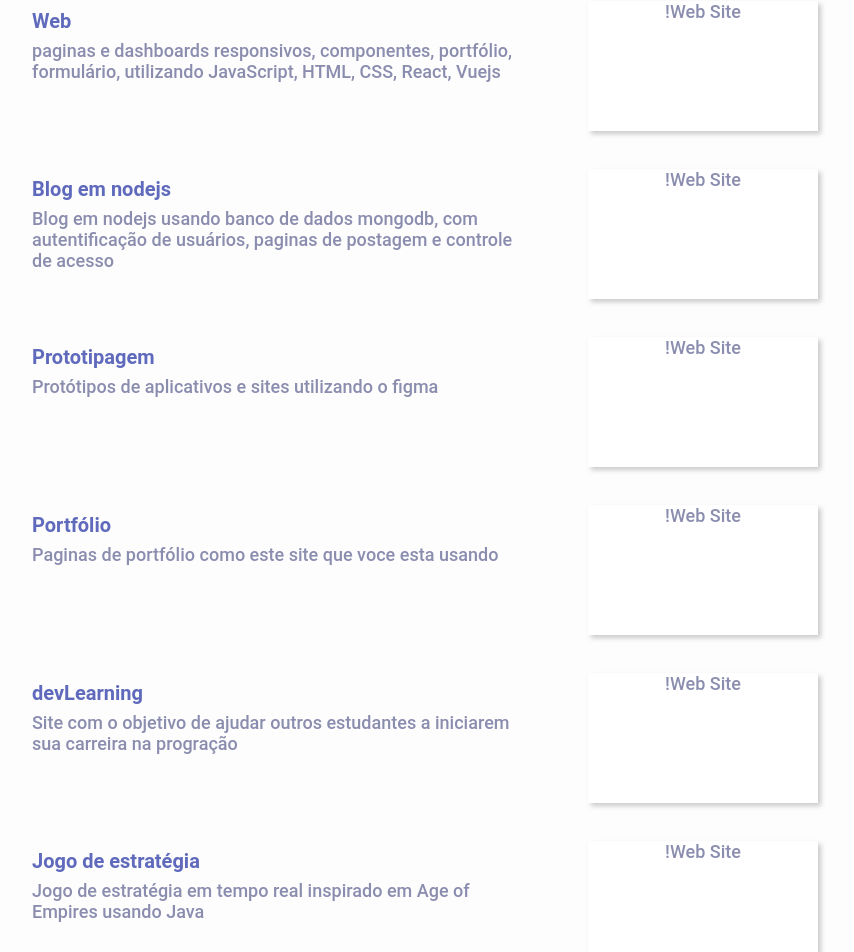
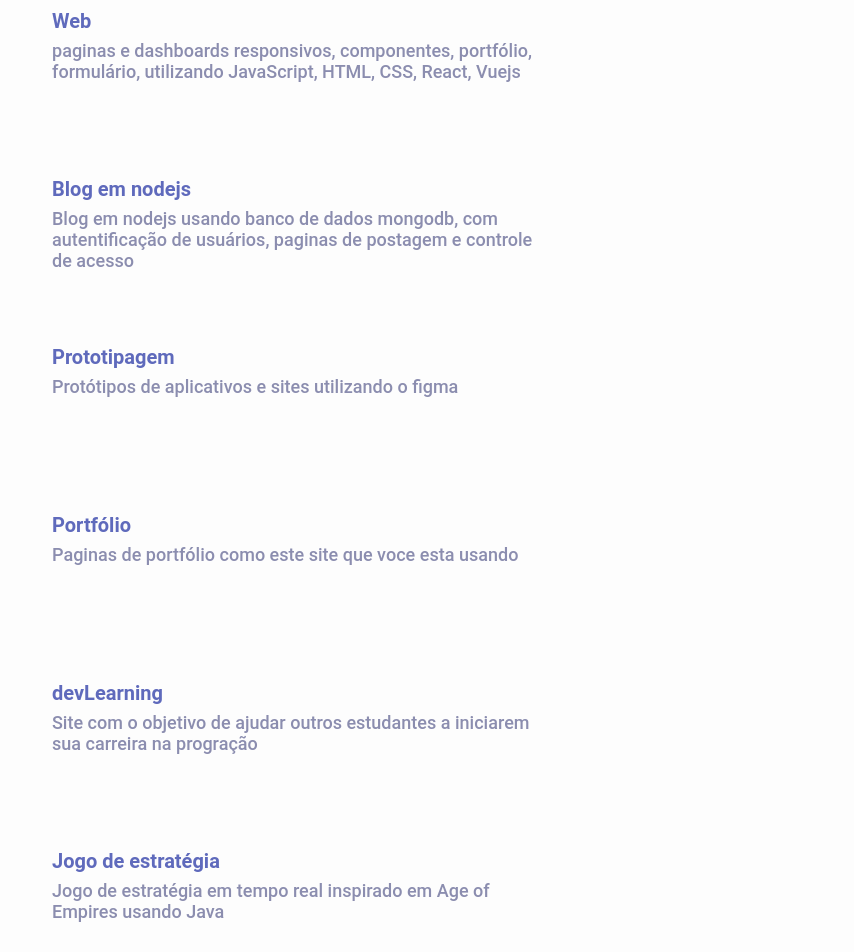
Before and after one commit to luiz-cazarin/portifolio, a React (Create React App) app: page /projects in a window 1280 px wide. Shown: the part 440-1392 px from the top of the page, without its empty margins (219-1073 px from the left). Built offline with nearby package versions, Linux system fonts and the light colour scheme.

Commit message:
fix layout page
layout page

```diff
--- /dev/null
+++ b/Api.js
@@ -0,0 +1,6 @@
+import react from 'react';
+import axios from 'axios';
+
+export default axios.create ({
+    baseURL: 'http://localhost:5000'
+})
--- a/package.json
+++ b/package.json
@@ -6,6 +6,7 @@
     "@testing-library/jest-dom": "^5.16.4",
     "@testing-library/react": "^12.1.4",
     "@testing-library/user-event": "^13.5.0",
+    "axios": "^0.26.1",
     "firebase": "^9.6.10",
     "react": "^18.0.0",
     "react-dom": "^18.0.0",
--- a/src/App.js
+++ b/src/App.js
@@ -1,12 +1,20 @@
 import { BrowserRouter as Router, Routes, Route} from 'react-router-dom'
 import Home from "./pages/Home";
 import Projects from "./pages/Projects";
-import Navbar from "./components/layout/Navbar"
-import Footer from "./components/layout/Footer"
+import Navbar from "./components/layout/Navbar";
+import Footer from "./components/layout/Footer";
 import Contact from './pages/Contact';
 import Login from './pages/Login';
+import axios from 'axios';
+import { useState, useEffect } from 'react';
 
 function App() {
+
+  useEffect(() => {
+
+  }, [])
+
+
   return (
     <Router>
         <Navbar></Navbar>
--- a/src/pages/Contact.module.css
+++ b/src/pages/Contact.module.css
@@ -28,7 +28,7 @@
 
 .box__icon:hover {
     cursor: pointer;
-    transition: .4s;
+    transition: .2s;
     border-radius: 50px;
     box-shadow: 5px 5px 15px rgba(0, 0, 0, 0.267);
 }
--- a/src/pages/Login.module.css
+++ b/src/pages/Login.module.css
@@ -4,13 +4,56 @@
     align-items: center;
 }
 
-.contentContainer {
-    max-width: 1400px;
-    margin: auto;
-    display: flex;
-    align-items: center;
-    justify-content: space-between;
+@media (min-width: 0px) {
+    .box__text {
+        font-size: 0;
+    }
 }
+
+@media (min-width: 1000px) {
+    .contentContainer {
+        max-width: 1400px;
+        margin: auto;
+        display: flex;
+        align-items: center;
+        justify-content: space-between;
+    }
+
+    .box__text {
+        max-width: 550px;
+        padding: 1rem;
+    }
+
+    .box__text h1{
+        font-family: 'Segoe UI';
+        font-weight: 700;
+        font-size: 48px;
+        color: #4E5BB4;
+    }
+
+    .box__text h2{
+        font-family: 'Segoe UI';
+        font-weight: 700;
+        font-size: 48px;
+        color: #4E5BB4;
+    }
+
+    .box__text p{
+        font-family: 'Roboto';
+        font-weight: 400;
+        font-size: 18px;
+        color: #4E5BB4;
+    }
+
+    .box__text span{
+        font-family: 'Roboto';
+        font-style: normal;
+        font-weight: 400;
+        font-size: 18px;
+        color: #4E5BB4;
+    }
+}
+
 
 .title {
     font-family: 'Segoe UI';
@@ -21,10 +64,7 @@
     margin-bottom: 35px;
 }
 
-.box__text {
-    max-width: 550px;
-    padding: 1rem;
-}
+
 
 .box__form {
     width: 100%;
@@ -41,6 +81,7 @@
 }
 
 .btn__login:hover {
+    cursor: pointer;
     transition: .3s;
     background: #7181e7;
 }
@@ -58,38 +99,11 @@
 }
 
 .input__values:focus {
-    border: none;
+    outline: none;
     background-color: #4e5cb411;
 }
 
-.box__text h1{
-    font-family: 'Segoe UI';
-    font-weight: 700;
-    font-size: 48px;
-    color: #4E5BB4;
-}
 
-.box__text h2{
-    font-family: 'Segoe UI';
-    font-weight: 700;
-    font-size: 48px;
-    color: #4E5BB4;
-}
-
-.box__text p{
-    font-family: 'Roboto';
-    font-weight: 400;
-    font-size: 18px;
-    color: #4E5BB4;
-}
-
-.box__text span{
-    font-family: 'Roboto';
-    font-style: normal;
-    font-weight: 400;
-    font-size: 18px;
-    color: #4E5BB4;
-}
 
 
 
--- a/src/pages/Projects.js
+++ b/src/pages/Projects.js
@@ -1,7 +1,62 @@
 import styles from './Projects.module.css'
 
 export default function Projects () {
-    const image = true;
+    const projects = [
+        {
+            title: 'Seja +',
+            text: 'Projeto realizado na universidade para a universidade, sistema utilizado para organizar projetos sociais e projetos de extensão realizados por alunos da Universidade Católica de Brasília',
+            url: null
+        },
+        {
+            title: 'Web',
+            text: 'paginas e dashboards responsivos, componentes, portfólio, formulário, utilizando JavaScript, HTML, CSS, React, Vuejs',
+            url: null
+        },
+        {
+            title: 'Blog em nodejs',
+            text: 'Blog em nodejs usando banco de dados mongodb, com autentificação de usuários, paginas de postagem e controle de acesso',
+            url: 'https://github.com/luiz-cazarin/BlogApp'
+        },
+        {
+            title: 'Prototipagem',
+            text: 'Protótipos de aplicativos e sites utilizando o figma',
+            url: null
+        },
+        {
+            title: 'Portfólio',
+            text: 'Paginas de portfólio como este site que voce esta usando',
+            url: 'https://github.com/luiz-cazarin/portifolio'
+        },
+        {
+            title: 'devLearning',
+            text: 'Site com o objetivo de ajudar outros estudantes a iniciarem sua carreira na progração',
+            url: null
+        },
+        {
+            title: 'Jogo de estratégia',
+            text: 'Jogo de estratégia em tempo real inspirado em Age of Empires usando Java',
+            url: 'https://github.com/luiz-cazarin/Jogo-Estrategia-em-Tempo-Real'
+        },
+    ]
+    const listProjects = projects.map(
+        (c) =>
+                <div className={styles.grid__projects}>
+                    <div className={styles.grid__projects_col1}>
+                        <h4>
+                            <a href={c.url}>{c.title}</a>
+                        </h4>
+                        <p>{c.text}</p>
+                    </div>
+                    { c.srcImg &&
+                        <div className={styles.grid__projects_col2}>
+                            <div className={styles.card__projects}>
+                                <p>{c.srcImg}</p>
+                            </div>
+                        </div>
+                    }
+                </div>
+    )
+
     return (
         <div className={styles.bodyProjects}>
             <div className={styles.projects}>
@@ -13,85 +68,9 @@
                             <hr className={styles.line}></hr>
                         </div>
                 </div>
-                <div className={styles.grid__projects} >
-                    <div className={styles.grid__projects_col1}>
-                        <h4>Seja +</h4>
-                        <p>Projeto realizado na universidade para a universidade, sistema utilizado para organizar projetos sociais e projetos de extensão realizados por alunos da Universidade Católica de Brasília</p>
-                    </div>
-                    <div className={styles.grid__projects_col2}>
-                        {image !== null &&
-                            <div className={styles.card__projects}>
-                                <p> !Web Site</p>
-                            </div>
-                        }
-                    </div>
-                </div>
-                <div className={styles.grid__projects} >
-                    <div className={styles.grid__projects_col1}>
-                        <h4>Web</h4>
-                        <p>paginas e dashboards responsivos, componentes, portfólio, formulário, utilizando JavaScript, HTML, CSS, React, Vuejs</p>
-                    </div>
-                    <div className={styles.grid__projects_col2}>
-                        <div className={styles.card__projects}>
-                            <p> !Web Site</p>
-                        </div>
-                    </div>
-                </div>
-                <div className={styles.grid__projects} >
-                    <div className={styles.grid__projects_col1}>
-                        <h4>Blog em nodejs</h4>
-                        <p>Blog em nodejs usando banco de dados mongodb, com autentificação de usuários, paginas de postagem e controle de acesso</p>
-                    </div>
-                    <div className={styles.grid__projects_col2}>
-                        <div className={styles.card__projects}>
-                            <p> !Web Site</p>
-                        </div>
-                    </div>
-                </div>
-                <div className={styles.grid__projects} >
-                    <div className={styles.grid__projects_col1}>
-                        <h4>Prototipagem</h4>
-                        <p>Protótipos de aplicativos e sites utilizando o figma</p>
-                    </div>
-                    <div className={styles.grid__projects_col2}>
-                        <div className={styles.card__projects}>
-                            <p> !Web Site</p>
-                        </div>
-                    </div>
-                </div>
-                <div className={styles.grid__projects} >
-                    <div className={styles.grid__projects_col1}>
-                        <h4>Portfólio</h4>
-                        <p>Paginas de portfólio como este site que voce esta usando</p>
-                    </div>
-                    <div className={styles.grid__projects_col2}>
-                        <div className={styles.card__projects}>
-                            <p> !Web Site</p>
-                        </div>
-                    </div>
-                </div>
-                <div className={styles.grid__projects} >
-                    <div className={styles.grid__projects_col1}>
-                        <h4>devLearning</h4>
-                        <p>Site com o objetivo de ajudar outros estudantes a iniciarem sua carreira na progração</p>
-                    </div>
-                    <div className={styles.grid__projects_col2}>
-                        <div className={styles.card__projects}>
-                            <p> !Web Site</p>
-                        </div>
-                    </div>
-                </div>
-                <div className={styles.grid__projects} >
-                    <div className={styles.grid__projects_col1}>
-                        <h4>Jogo de estratégia</h4>
-                        <p>Jogo de estratégia em tempo real inspirado em Age of Empires usando Java</p>
-                    </div>
-                    <div className={styles.grid__projects_col2}>
-                        <div className={styles.card__projects}>
-                            <p> !Web Site</p>
-                        </div>
-                    </div>
-                </div>
+                <ul>
+                    {listProjects}
+                </ul>
             </div>
         </div>
     )
--- a/src/pages/Projects.module.css
+++ b/src/pages/Projects.module.css
@@ -2,14 +2,7 @@
     min-height: 100vh;
 }
 
-.grid__projects {
-    min-width: 750px;
-    display: grid;
-    justify-content: center;
-    column-gap: 4em;
-    padding: 1em;
-    grid-template-columns: 500px 230px;
-}
+
 
 .grid__projects h4{
     padding-bottom: 7px;
@@ -18,6 +11,12 @@
     font-weight: 700;
     font-size: 20px;
 }
+
+.grid__projects a{
+    text-decoration: none;
+    color: #5F6ABC;
+}
+
 .grid__projects p{
     color: #8B8DAF;
     font-family: 'Roboto';
@@ -31,17 +30,56 @@
     padding: .5em;
 }
 
-.grid__projects_col2 {
-    height: 130px;
-    width: 100%;
-    text-align: center;
+
+
+@media (min-width: 0px) {
+    .card__projects {
+        width: 0;
+    }
+
+    .grid__projects {
+        min-width: 750px;
+        display: grid;
+        justify-content: center;
+        column-gap: 4em;
+        padding: 1em;
+        grid-template-columns: 500px 0px;
+    }
+
+    .grid__projects_col2 {
+        width: 0;
+    }
 }
 
-.card__projects {
-    background-color: white;
-    height: 100%;
-    width: 100%;
-    box-shadow: 3px 3px 5px rgba(0, 0, 0, 0.205);
+@media (min-width: 1000px) {
+    .card__projects {
+        background-color: white;
+        height: 100%;
+        width: 100%;
+        box-shadow: 1px 1px 5px rgba(0, 0, 0, 0.205);
+    }
+
+    .grid__projects {
+        min-width: 750px;
+        display: grid;
+        justify-content: center;
+        column-gap: 4em;
+        padding: 1em;
+        grid-template-columns: 500px 230px;
+    }
+
+    .grid__projects_col2 {
+        height: 130px;
+        width: 100%;
+        text-align: center;
+    }
+}
+
+
+
+.card__projects:hover {
+    transition: .1s;
+    box-shadow: 2px 2px 5px rgba(0, 0, 0, 0.205);
 }
 
 .card__projects img {
```
Also changed, not shown: 2 other files (tests, documents, lock files or other folders).
